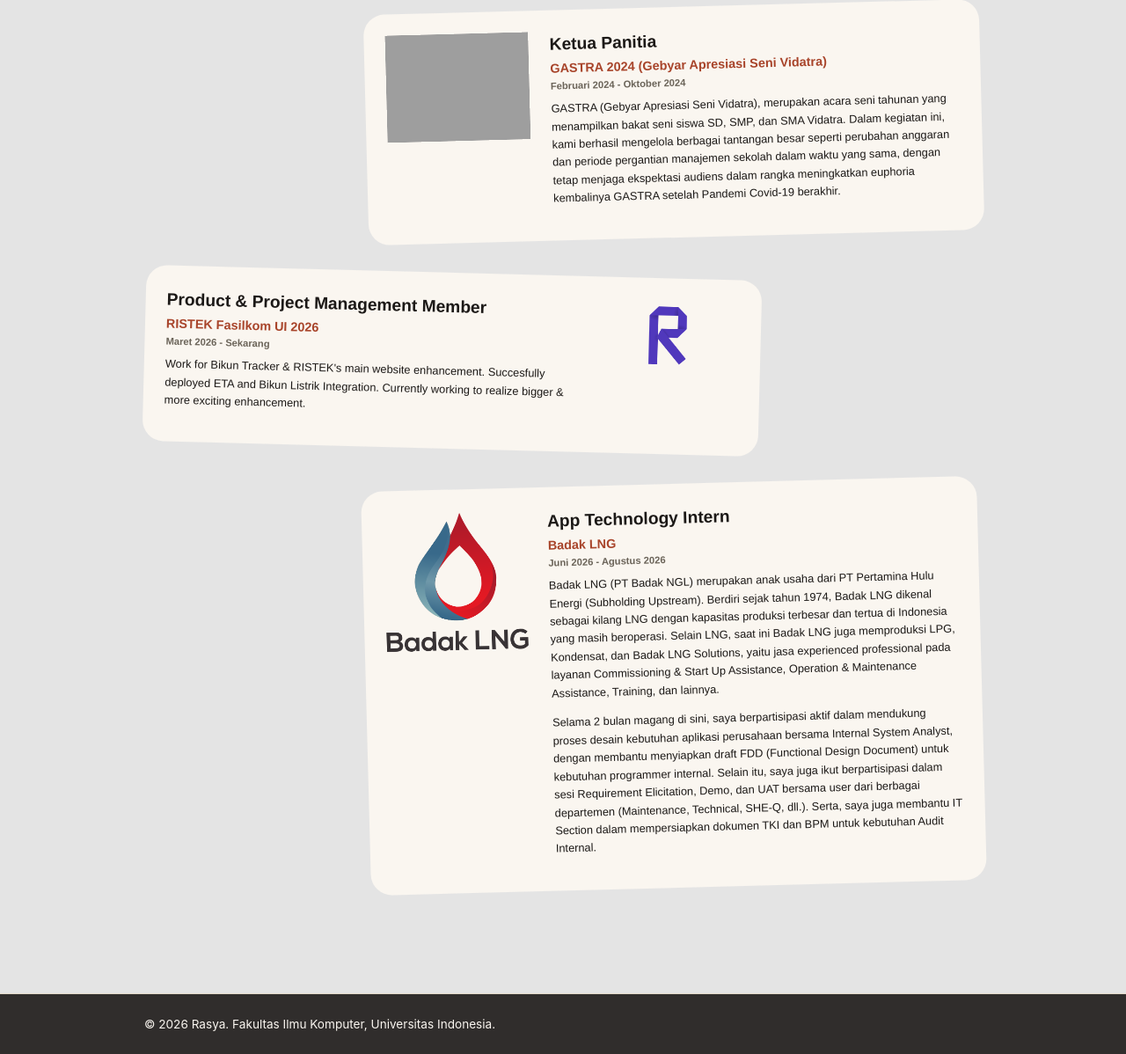
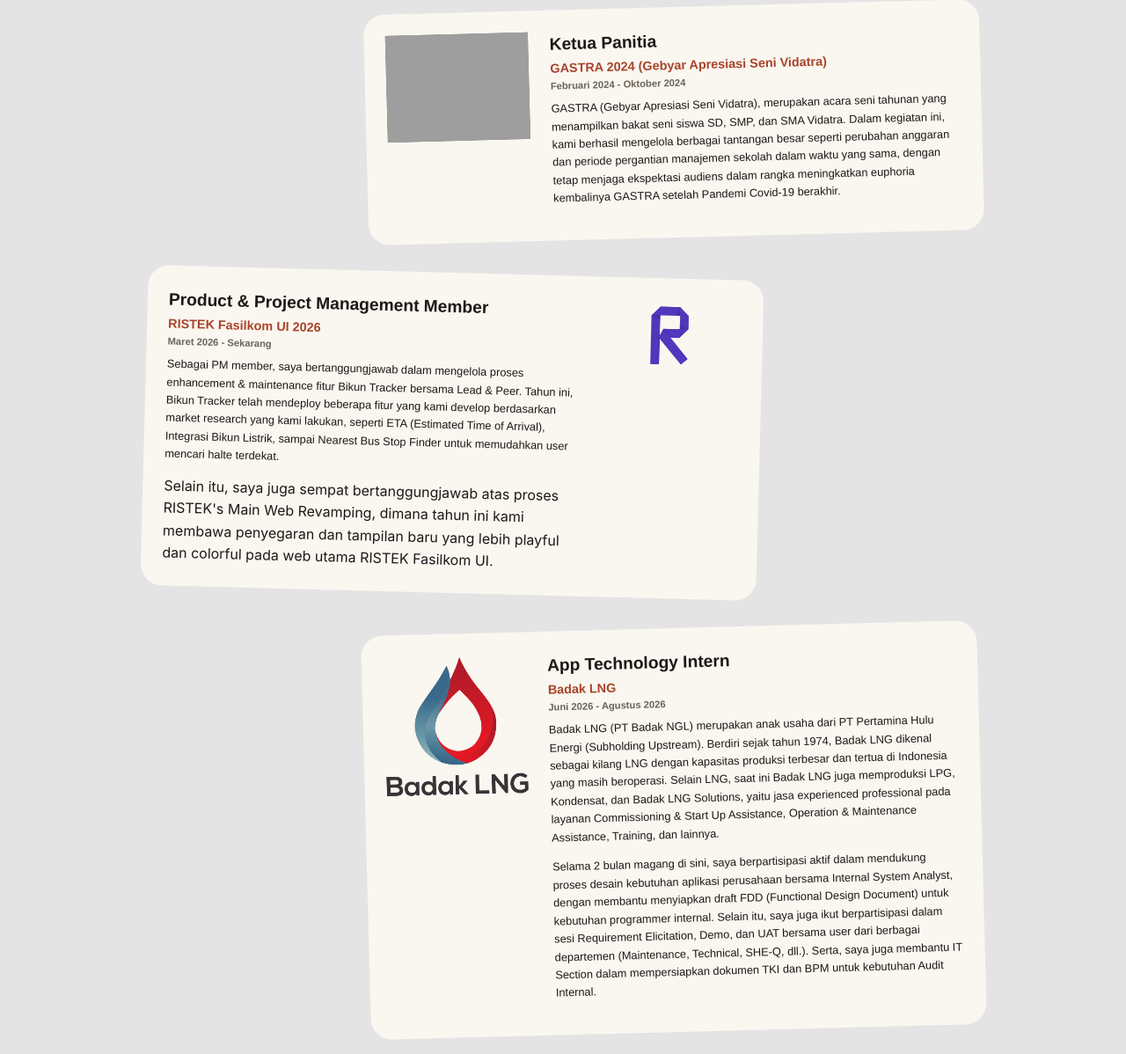
Before and after one commit to rasyaazyan-study/myportfolio, a Django app: page / in a window 1280 px wide. Shown: the part 2551-3749 px from the top of the page at 88% size. Run offline with Django 5.2, Linux system fonts and the light colour scheme; grey boxes are pictures that could not be loaded.

Commit message:
fix: copywriting org-exp (ristek)

```diff
--- a/templates/index.html
+++ b/templates/index.html
@@ -117,7 +117,8 @@
                         <h3 class = "card2-position">Product & Project Management Member</h3>
                         <h4 class = "card2-organization">RISTEK Fasilkom UI 2026</h4>
                         <h4 class = "card2-period">Maret 2026 - Sekarang</h4>
-                        <p class = "card2-text">Work for Bikun Tracker & RISTEK's main website enhancement. Succesfully deployed ETA and Bikun Listrik Integration. Currently working to realize bigger & more exciting enhancement.</p>
+                        <p class = "card2-text">Sebagai PM member, saya bertanggungjawab dalam mengelola proses enhancement & maintenance fitur Bikun Tracker bersama Lead & Peer. Tahun ini, Bikun Tracker telah mendeploy beberapa fitur yang kami develop berdasarkan market research yang kami lakukan, seperti ETA (Estimated Time of Arrival), Integrasi Bikun Listrik, sampai Nearest Bus Stop Finder untuk memudahkan user mencari halte terdekat.</p>
+                        <p class = "card2-txt">Selain itu, saya juga sempat bertanggungjawab atas proses RISTEK's Main Web Revamping, dimana tahun ini kami membawa penyegaran dan tampilan baru yang lebih playful dan colorful pada web utama RISTEK Fasilkom UI.</p>
                     </div>
                 </div>
 
```
